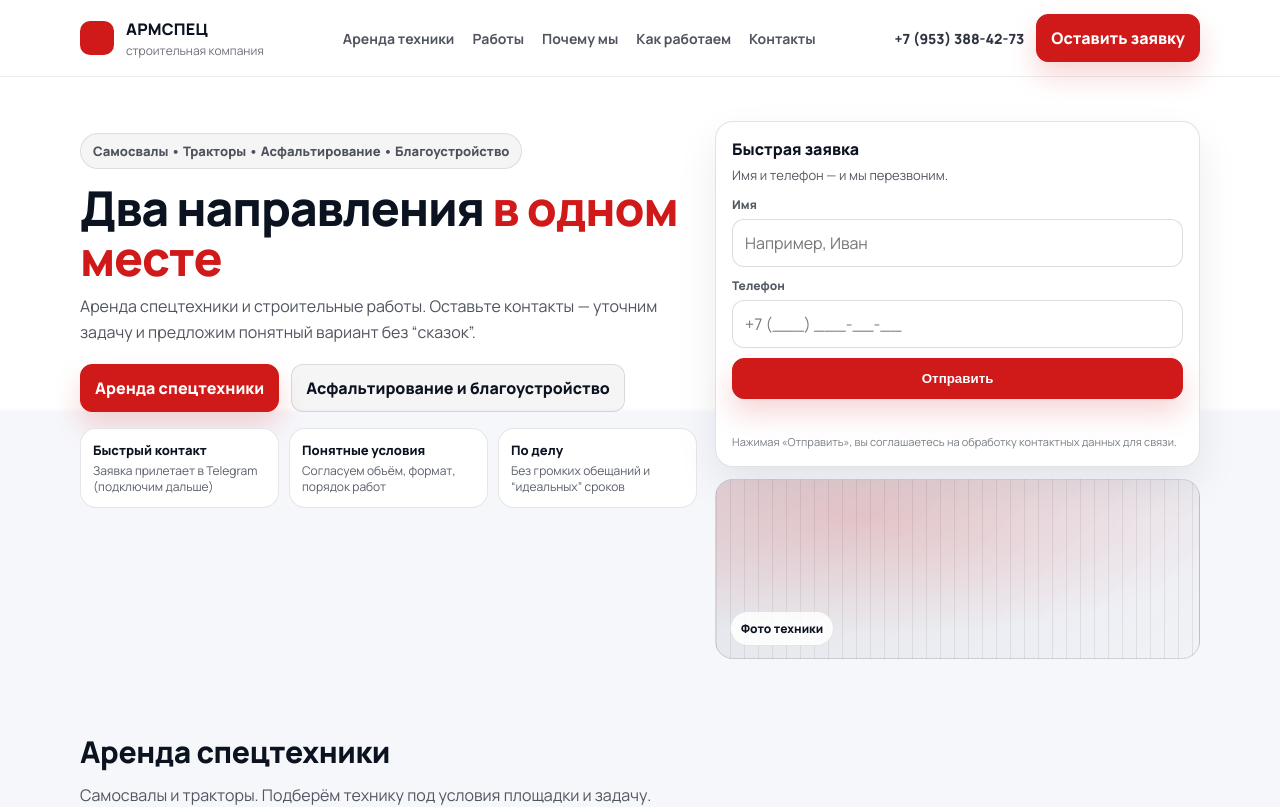
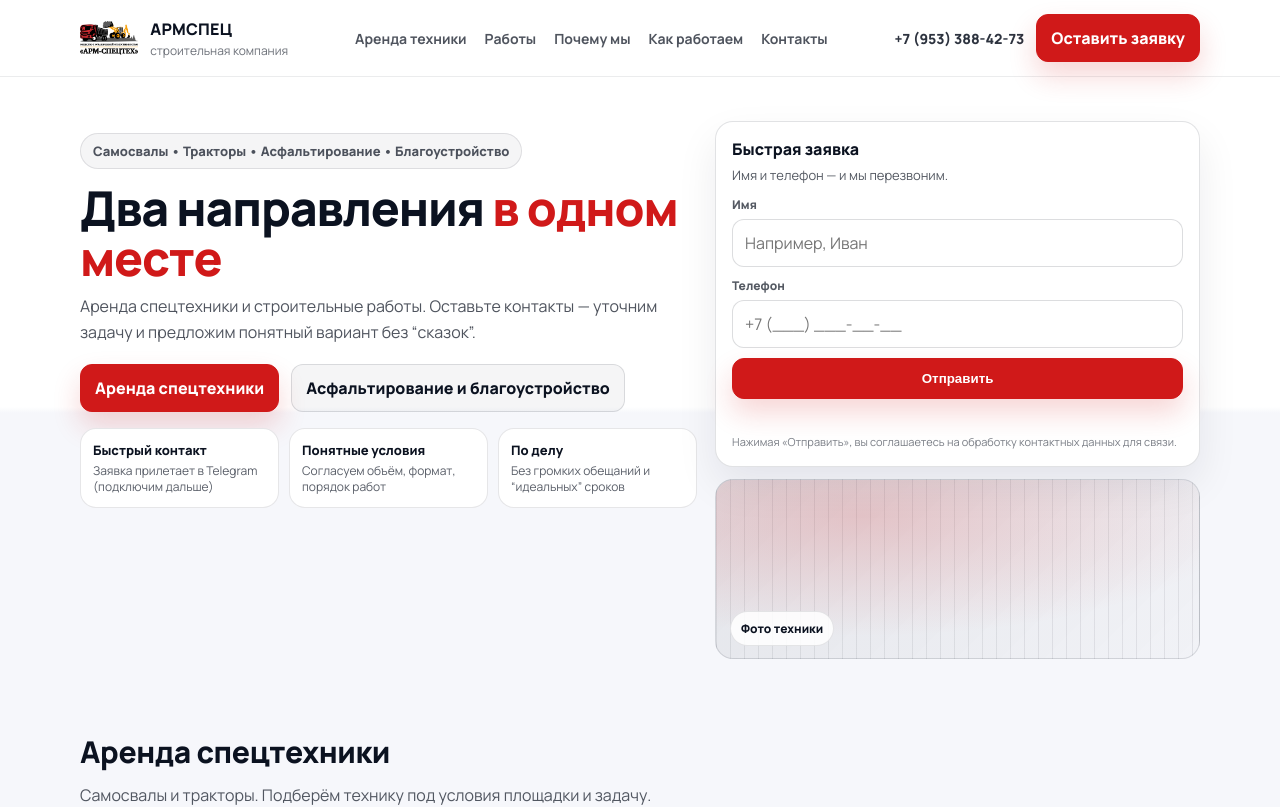
Before and after one commit to inxd-196/armspec-site, a Next.js app in the folder armspec-site/: page / in a window 1280 px wide. Shown: the top 807 px of the page. Built offline with nearby package versions, Linux system fonts and the light colour scheme.

Commit message:
Update index.js

```diff
--- a/armspec-site/pages/index.js
+++ b/armspec-site/pages/index.js
@@ -52,7 +52,11 @@ export default function Home() {
         <header className="header">
           <div className="wrap headerInner">
             <a className="brand" href="#top" aria-label="АРМСПЕЦ">
-              <div className="logoMark" />
+              <img
+  src="/logo.png"
+  alt="АРМСПЕЦ"
+  className="logoImg"
+/>
               <div className="brandText">
                 <div className="brandName">АРМСПЕЦ</div>
                 <div className="brandSub">строительная компания</div>
@@ -617,6 +621,11 @@ export default function Home() {
         @media (min-width: 1024px) {
           .nav { display: flex; }
         }
+        .logoImg {
+  height: 34px;
+  width: auto;
+  display: block;
+}
       `}</style>
     </>
   );
```
